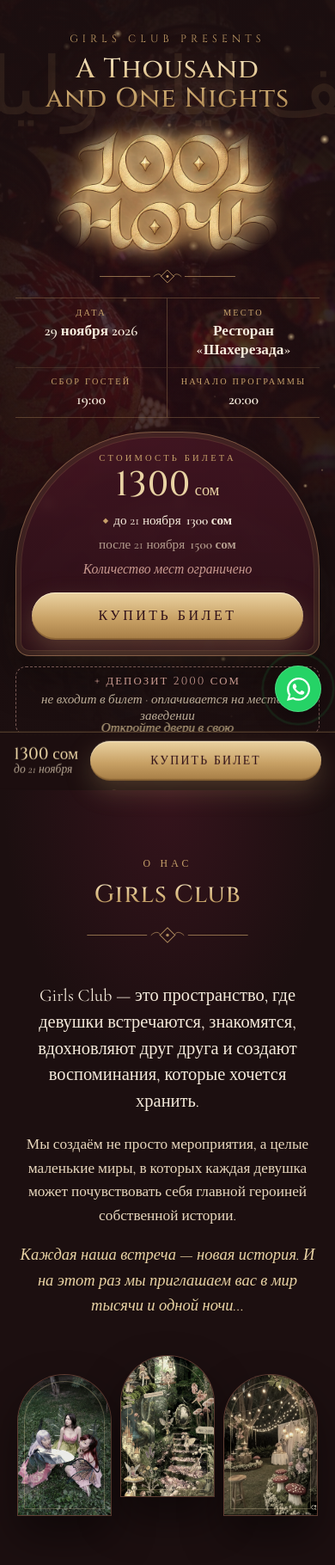
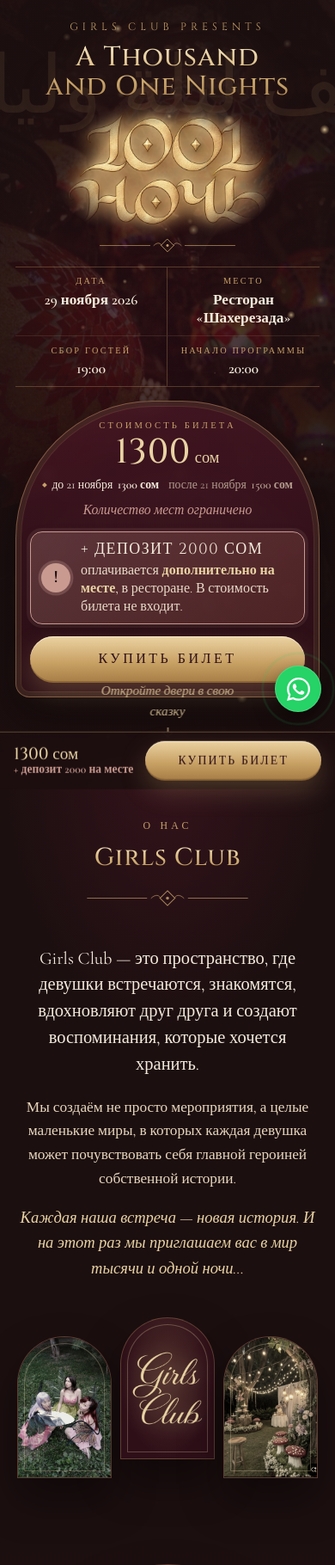
Before and after one commit to Sino0on/girlsclub, a Django app: page / in a window 390 px wide. Shown: the top 1820 px of the page at 86% size. Run offline with Django 5.2, Linux system fonts and the light colour scheme; data comes from the database, SQL or seed files in the repository; data that the repository does not hold is empty; some web fonts are replaced.

Commit message:
Make the on-site deposit impossible to miss; logo in the club arches
- Deposit notice moved inside the ticket card, right above the buy
  button (hero and final), as a filled rose callout with a badge.
- Pinned mobile bar shows "+ депозит … на месте" under the price.
- Checkout: louder deposit block and a required "I understand the
  deposit is paid on site" checkbox.
- Middle arch in About Girls Club is now the Girls Club logo.

Co-Authored-By: Claude Opus 5.5 <noreply@anthropic.com>

```diff
--- /dev/null
+++ b/event/templates/event/_deposit.html
@@ -0,0 +1,12 @@
+{% comment %} Deposit notice. Guests tend to skip small print, so this is loud on
+   purpose: filled, bordered, with a warning badge, and placed right above
+   the buy button so it can't be scrolled past. {% endcomment %}
+{% if EVENT.deposit %}
+<div class="deposit" role="note">
+  <span class="deposit__badge" aria-hidden="true">!</span>
+  <p class="deposit__text">
+    <strong class="deposit__sum">+ депозит {{ EVENT.deposit }} сом</strong>
+    <span class="deposit__note">оплачивается <b>дополнительно на месте</b>, в&nbsp;ресторане. В&nbsp;стоимость билета не&nbsp;входит.</span>
+  </p>
+</div>
+{% endif %}
--- a/event/templates/event/home.html
+++ b/event/templates/event/home.html
@@ -95,14 +95,9 @@
 
     <div class="ticket hero-in" style="--d:4">
       {% include "event/_price.html" %}
+      {% include "event/_deposit.html" %}
       <a href="{{ BUY_URL }}" class="buy-button" id="heroBuy"><span>Купить билет</span></a>
     </div>
-    {% if EVENT.deposit %}
-    <p class="deposit hero-in" style="--d:5">
-      <span class="deposit__sum">+ депозит {{ EVENT.deposit }} сом</span>
-      <span class="deposit__note">не входит в билет · оплачивается на месте, в заведении</span>
-    </p>
-    {% endif %}
   </div>
 
   <a class="hero__scroll" href="#club" aria-label="Листайте вниз">
@@ -130,7 +125,7 @@
     </div>
     <div class="club__photos">
       <figure class="arch reveal reveal--rise" style="--d:0"><img src="{% static 'img/nights/club-1.jpg' %}" alt="Прошлое мероприятие Girls Club" loading="lazy" width="700" height="1050"></figure>
-      <figure class="arch reveal reveal--rise" style="--d:1"><img src="{% static 'img/nights/club-2.jpg' %}" alt="Гостьи Girls Club на празднике" loading="lazy" width="700" height="1244"></figure>
+      <figure class="arch arch--logo reveal reveal--rise" style="--d:1"><img src="{% static 'img/nights/girls-club-logo.webp' %}" alt="Girls Club" loading="lazy" width="504" height="520"></figure>
       <figure class="arch reveal reveal--rise" style="--d:2"><img src="{% static 'img/nights/club-3.jpg' %}" alt="Атмосфера вечера Girls Club" loading="lazy" width="700" height="968"></figure>
     </div>
   </div>
@@ -310,14 +305,9 @@
     </ul>
     <div class="ticket ticket--final">
       {% include "event/_price.html" %}
+      {% include "event/_deposit.html" %}
       <a href="{{ BUY_URL }}" class="buy-button buy-button--big" id="finalBuy"><span>Купить билет</span></a>
     </div>
-    {% if EVENT.deposit %}
-    <p class="deposit">
-      <span class="deposit__sum">+ депозит {{ EVENT.deposit }} сом</span>
-      <span class="deposit__note">не входит в билет · оплачивается на месте, в заведении</span>
-    </p>
-    {% endif %}
     <p class="finale__whisper">Ваше место в этой истории уже ждёт вас</p>
   </div>
 </section>
@@ -334,7 +324,7 @@
 <div class="buybar" id="buybar">
   <div class="buybar__price">
     <strong>{{ TICKET_PRICE_KGS }} сом</strong>
-    <span>{% if EVENT.is_early %}до {{ EVENT.early_until|date:"j E" }}{% else %}билет{% endif %}</span>
+    {% if EVENT.deposit %}<span class="buybar__deposit">+ депозит {{ EVENT.deposit }} на&nbsp;месте</span>{% else %}<span>{% if EVENT.is_early %}до {{ EVENT.early_until|date:"j E" }}{% else %}билет{% endif %}</span>{% endif %}
   </div>
   <a href="{{ BUY_URL }}" class="buy-button buy-button--small"><span>Купить билет</span></a>
 </div>
--- a/static/css/style.css
+++ b/static/css/style.css
@@ -253,7 +253,7 @@ html.gate-seen .gate{ display: none; }
   flex-direction: column;
   align-items: center;
   justify-content: center;
-  padding: 36px 18px 64px;
+  padding: 22px 18px 64px;
   overflow: hidden;
   text-align: center;
 }
@@ -324,7 +324,7 @@ html.gate-seen .gate{ display: none; }
   line-height: 1.2;
   color: var(--champagne);
 }
-.hero__nights{ margin: -.2em auto -.9em; width: min(78vw, 300px); }
+.hero__nights{ margin: -.3em auto -1em; width: min(72vw, 270px); }
 @media (min-width: 900px){ .hero__nights{ width: 400px; } }
 .hero__nights img{
   display: block; width: 100%; height: auto;
@@ -356,14 +356,14 @@ html.gate-seen .gate{ display: none; }
 /* ticket card: arched top, price + button together */
 .ticket{
   margin-top: 16px;
-  padding: 22px 18px 18px;
+  padding: 20px 16px 16px;
   border: 1px solid rgba(198,160,106,.5);
   border-radius: 160px 160px 16px 16px;
   background: linear-gradient(180deg, rgba(74,23,38,.72), rgba(46,15,24,.82));
   -webkit-backdrop-filter: blur(6px); backdrop-filter: blur(6px);
   box-shadow: 0 20px 50px rgba(0,0,0,.45), inset 0 0 0 5px rgba(28,15,16,.35), inset 0 0 0 6px rgba(198,160,106,.18);
 }
-.price{ margin-bottom: 14px; }
+.price{ margin-bottom: 0; }
 .price p{ margin: 0; }
 .price__label{
   font-family: var(--label);
@@ -383,11 +383,11 @@ html.gate-seen .gate{ display: none; }
   display: flex;
   justify-content: center;
   flex-wrap: wrap;
-  gap: .2em 1.1em;
-  margin: .45em 0 0;
+  gap: .2em .8em;
+  margin: .4em 0 0;
   padding: 0;
   list-style: none;
-  font-size: .95rem;
+  font-size: .86rem;
   color: rgba(232,215,189,.7);
 }
 .price__tiers li{ display: inline-flex; gap: .4em; align-items: baseline; }
@@ -397,25 +397,48 @@ html.gate-seen .gate{ display: none; }
 .price__tiers .is-past{ text-decoration: line-through; opacity: .5; }
 .price__limit{ margin-top: .35em !important; font-style: italic; font-size: .98rem; color: var(--rose); }
 
-/* deposit: deliberately NOT styled like the price — dashed, muted, separate */
+/* deposit: deliberately NOT styled like the price, and loud — guests skim,
+   and a surprise 2000 at the door means complaints. Rose fill + badge. */
 .deposit{
   display: flex;
-  flex-direction: column;
-  gap: .1em;
-  margin: 12px 0 0;
-  padding: .55em 1em .6em;
-  border: 1px dashed rgba(201,154,144,.55);
-  border-radius: 12px;
+  align-items: center;
+  gap: 12px;
+  margin: 12px 0 14px;
+  padding: 9px 12px;
+  text-align: left;
+  background: linear-gradient(135deg, rgba(201,154,144,.26), rgba(140,73,60,.32));
+  border: 1.5px solid var(--rose);
+  border-radius: 14px;
+  box-shadow: 0 0 0 4px rgba(201,154,144,.10), 0 8px 24px -12px rgba(0,0,0,.6);
   line-height: 1.3;
 }
+.deposit__badge{
+  flex: none;
+  display: grid; place-items: center;
+  width: 34px; height: 34px;
+  border-radius: 50%;
+  background: var(--rose);
+  color: var(--night);
+  font-family: var(--caps);
+  font-weight: 700;
+  font-size: 1.15rem;
+  animation: deposit-pulse 2.4s ease-in-out infinite;
+}
+@keyframes deposit-pulse{
+  0%, 100%{ box-shadow: 0 0 0 0 rgba(201,154,144,.55); }
+  50%{ box-shadow: 0 0 0 7px rgba(201,154,144,0); }
+}
+.deposit__text{ margin: 0; display: flex; flex-direction: column; gap: 2px; }
 .deposit__sum{
   font-family: var(--label);
-  font-size: .8rem;
-  letter-spacing: .16em;
+  font-weight: 400;
+  font-size: 1.12rem;
+  letter-spacing: .08em;
   text-transform: uppercase;
-  color: var(--rose);
+  color: var(--ivory);
 }
-.deposit__note{ font-style: italic; font-size: .95rem; color: rgba(232,215,189,.78); }
+.deposit__note{ font-size: 1rem; color: rgba(246,234,214,.92); }
+.deposit__note b{ font-weight: 600; color: var(--gold-hi); }
 
 .hero__scroll{
   position: absolute;
@@ -479,6 +502,11 @@ html.gate-seen .gate{ display: none; }
 /* past-event photos are green/pink — warm them into the night palette */
 .club__photos img{ filter: sepia(.45) saturate(.75) contrast(1.05) brightness(.92); }
 .club__photos .arch:nth-child(2){ transform: translateY(-22px); }
+.arch--logo{
+  display: grid; place-items: center;
+  background: radial-gradient(ellipse at 50% 40%, rgba(198,160,106,.22), transparent 70%), var(--wine);
+}
+.club__photos .arch--logo img{ width: 78%; height: auto; filter: drop-shadow(0 0 12px rgba(233,211,164,.35)); }
 .js .club__photos .arch.reveal:nth-child(2){ transform: translateY(6px); }
 .js .club__photos .arch.reveal.is-visible:nth-child(2){ transform: translateY(-22px); }
 
@@ -827,6 +855,7 @@ html.gate-seen .gate{ display: none; }
 .buybar__price{ display: flex; flex-direction: column; line-height: 1.1; white-space: nowrap; }
 .buybar__price strong{ font-family: var(--caps); font-weight: 500; font-size: 1.2rem; color: var(--gold-hi); }
 .buybar__price span{ font-size: .85rem; font-style: italic; opacity: .75; }
+.buybar__price .buybar__deposit{ font-style: normal; opacity: 1; color: var(--rose); font-weight: 600; }
 .buybar .buy-button{ flex: 1; }
 .has-buybar .whatsapp-fab{ bottom: calc(82px + env(safe-area-inset-bottom)); }
 .has-buybar .whatsapp-panel{ bottom: calc(82px + 74px + env(safe-area-inset-bottom)); }
@@ -862,7 +891,7 @@ html.gate-seen .gate{ display: none; }
   .program__list .pcard:nth-child(even){ margin-top: 48px; }
   .buybar, .program__hint{ display: none; }
   .hero__inner{ max-width: 720px; }
-  .hero .facts, .hero .ticket, .hero .deposit{ max-width: 520px; margin-left: auto; margin-right: auto; }
+  .hero .facts, .hero .ticket{ max-width: 520px; margin-left: auto; margin-right: auto; }
   .story{ padding-top: clamp(76px, 13vw, 128px); }
   .has-buybar .whatsapp-fab{ bottom: clamp(16px, 4vw, 28px); }
 }
@@ -871,7 +900,7 @@ html.gate-seen .gate{ display: none; }
   html{ scroll-behavior: auto; }
   .gate{ display: none; }
   .hero-in, .hero__scroll{ animation: none; opacity: 1; transform: none; }
-  .hero__bg, .prize__sun, .prize__vip, .prize__dubai, .buy-button::before, .hero__scroll svg{ animation: none; }
+  .deposit__badge, .hero__bg, .prize__sun, .prize__vip, .prize__dubai, .buy-button::before, .hero__scroll svg{ animation: none; }
   .js .reveal, .js .reveal--rise img{ opacity: 1; transform: none; filter: none; transition: none; }
 }
 
@@ -1021,14 +1050,16 @@ html.gate-seen .gate{ display: none; }
 }
 .checkout__note{ font-size: 1rem; line-height: 1.55; opacity: .8; margin: 1em 0 0; }
 .checkout__deposit{
-  margin: .6em 0 1.4em;
-  padding: .45em .8em;
-  border: 1px dashed rgba(140,73,60,.45);
-  border-radius: 10px;
-  font-size: .95rem;
-  font-style: italic;
-  color: var(--terracotta);
+  margin: .7em 0 1.4em;
+  padding: .7em .9em;
+  background: rgba(201,154,144,.22);
+  border: 1.5px solid var(--terracotta);
+  border-radius: 12px;
+  font-size: 1rem;
+  line-height: 1.45;
+  color: #5A2A22;
 }
+.checkout__deposit strong{ display: block; font-family: var(--label); letter-spacing: .06em; text-transform: uppercase; font-size: 1.05rem; color: var(--terracotta); }
 .checkout__error{ color: #A3322B; font-size: .98rem; margin: 0 0 1em; }
 .checkout__back{
   display: inline-block;
```
Also changed, not shown: tickets/forms.py (+15 -0 lines), tickets/templates/tickets/buy.html (+13 -2 lines), tickets/views.py (+4 -3 lines), static/img/nights/club-2.jpg (deleted), static/img/nights/girls-club-logo.webp (added).
